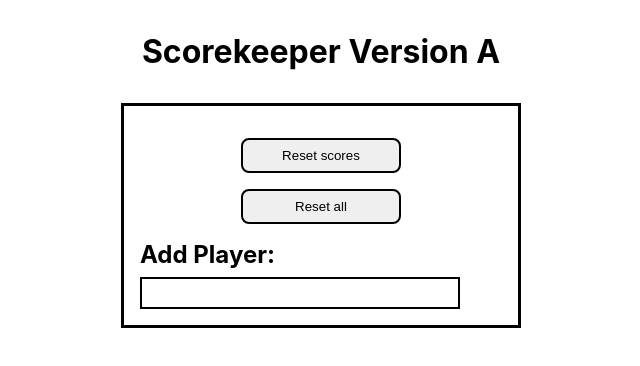
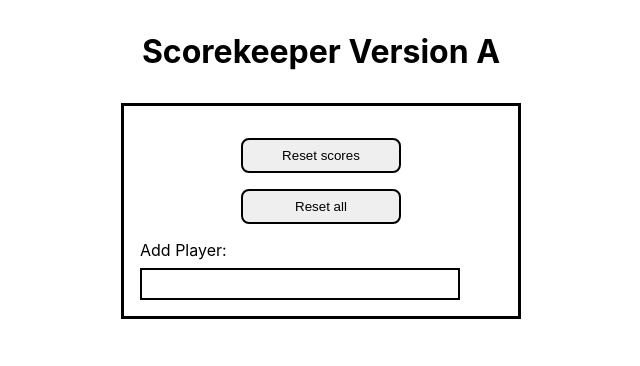
Before and after one commit to sebsch1337/score-keeper-app, a React (Create React App) app: page / in a window 1280 px wide. Shown: the top 366 px of the page, without its empty margins (319-959 px from the left). Built offline with nearby package versions, Linux system fonts and the light colour scheme.

Commit message:
create own file for PlayerForm component

```diff
--- a/src/App.js
+++ b/src/App.js
@@ -3,14 +3,15 @@ import { useState } from "react";
 import { v4 as uuid } from "uuid";
 
 import Player from "./components/Player";
+import NewPlayer from "./components/PlayerForm";
 
 function App() {
   const [players, setPlayers] = useState([]);
-  const [newPlayer, setNewPlayer] = useState("");
 
   const onCreatePlayer = (event) => {
     event.preventDefault();
-
+    console.log(event.target.elements);
+    const newPlayer = event.target.elements.newPlayer.value;
     newPlayer &&
       setPlayers((players) => [
         ...players,
@@ -20,7 +21,7 @@ function App() {
           score: 0,
         },
       ]);
-    setNewPlayer("");
+    event.target.reset();
   };
 
   const onAdd = (playerId) => {
@@ -63,14 +64,7 @@ function App() {
         </PlayerList>
         <ResetButton onClick={onResetScores}>Reset scores</ResetButton>
         <ResetButton onClick={onResetAll}>Reset all</ResetButton>
-        <PlayerForm onSubmit={onCreatePlayer}>
-          <Header2>Add Player:</Header2>
-          <NewPlayer
-            onChange={(event) => setNewPlayer(event.target.value)}
-            name="newPlayer"
-            value={newPlayer}
-          />
-        </PlayerForm>
+        <NewPlayer onCreatePlayer={onCreatePlayer} />
       </PlayerContainer>
     </Main>
   );
@@ -88,25 +82,12 @@ const Header = styled.h1`
   padding: 1em;
 `;
 
-const Header2 = styled.h2`
-  margin-top: auto;
-`;
-
 const PlayerList = styled.ul`
   width: 80%;
   display: flex;
   flex-direction: column;
   justify-content: center;
   gap: 0.5rem;
-`;
-
-const NewPlayer = styled.input`
-  height: 2rem;
-  width: 20rem;
-  font-size: 1.2em;
-  padding: 0.2em;
-  border: 2px solid black;
-  margin-top: 0.5rem;
 `;
 
 const PlayerContainer = styled.section`
@@ -126,10 +107,3 @@ const ResetButton = styled.button`
   width: 10rem;
   padding: 0.5rem;
 `;
-
-const PlayerForm = styled.form`
-  width: 100%;
-  display: flex;
-  flex-direction: column;
-  align-items: flex-start;
-`;
--- /dev/null
+++ b/src/components/PlayerForm/index.js
@@ -0,0 +1,32 @@
+import styled from "styled-components";
+
+const NewPlayer = ({ onCreatePlayer }) => {
+  return (
+    <PlayerForm onSubmit={onCreatePlayer}>
+      <NewPlayerLabel htmlFor="newPlayer">Add Player:</NewPlayerLabel>
+      <NewPlayerName name="newPlayer" />
+    </PlayerForm>
+  );
+};
+
+export default NewPlayer;
+
+const PlayerForm = styled.form`
+  width: 100%;
+  display: flex;
+  flex-direction: column;
+  align-items: flex-start;
+`;
+
+const NewPlayerName = styled.input`
+  height: 2rem;
+  width: 20rem;
+  font-size: 1.2em;
+  padding: 0.2em;
+  border: 2px solid black;
+  margin-top: 0.5rem;
+`;
+
+const NewPlayerLabel = styled.label`
+  margin-top: auto;
+`;
```
